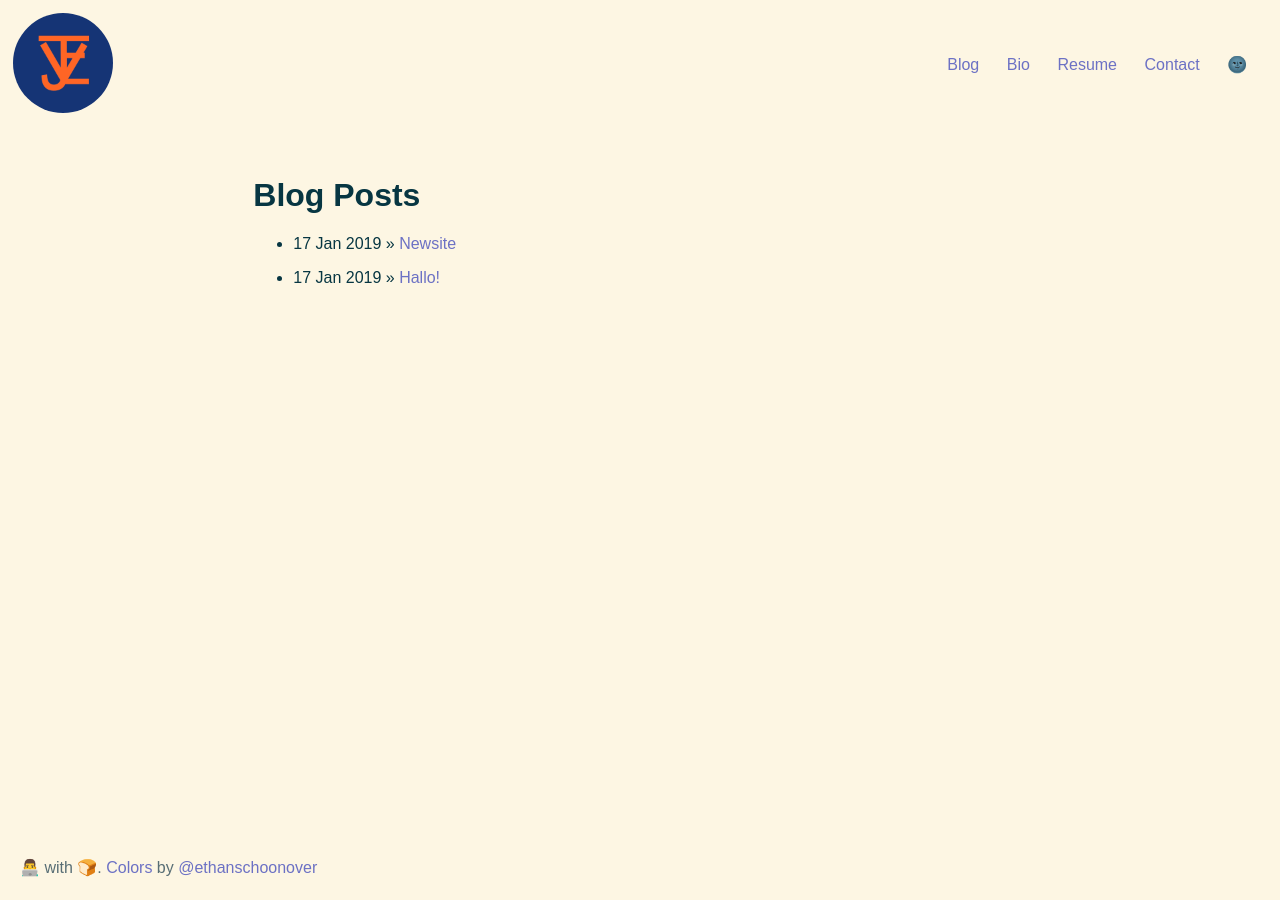
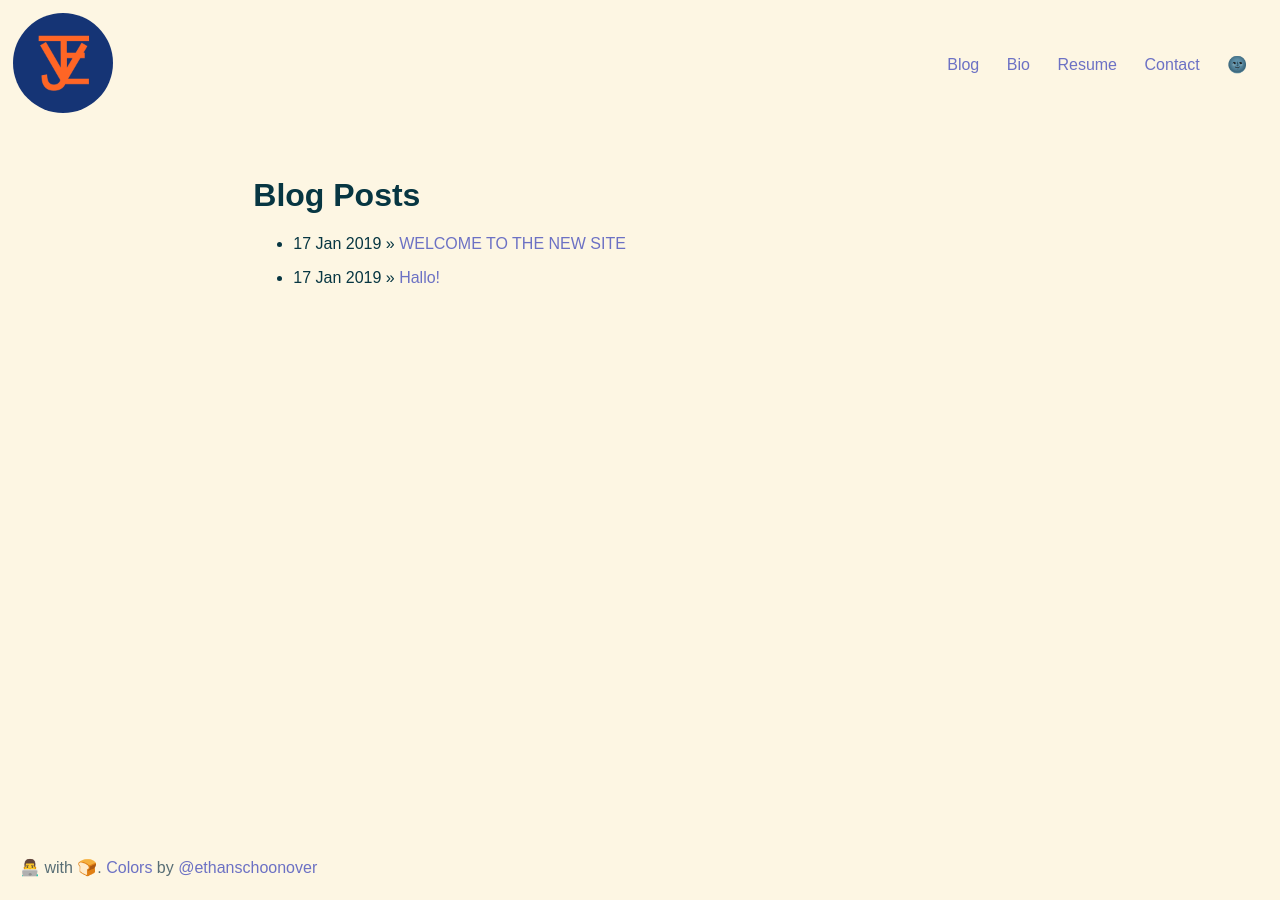
Before and after one commit to jahzielv/jahzielv.github.io, a Jekyll site: the page built from blog.html, in a window 1280 px wide. Built offline with Jekyll 4.4.1, drawn with Linux system fonts in a browser that asks for light colours.

Commit message:
fixed title

```diff
--- a/_posts/2019-01-17-newsite.md
+++ b/_posts/2019-01-17-newsite.md
@@ -1,3 +1,8 @@
+---
+layout: post
+title: "WELCOME TO THE NEW SITE"
+---
+
 # IT'S SO SHINY
 
 Aaaaand we're live! Welcome to the new jahz.co! I'll be back v v soon with a full explanation!
```
